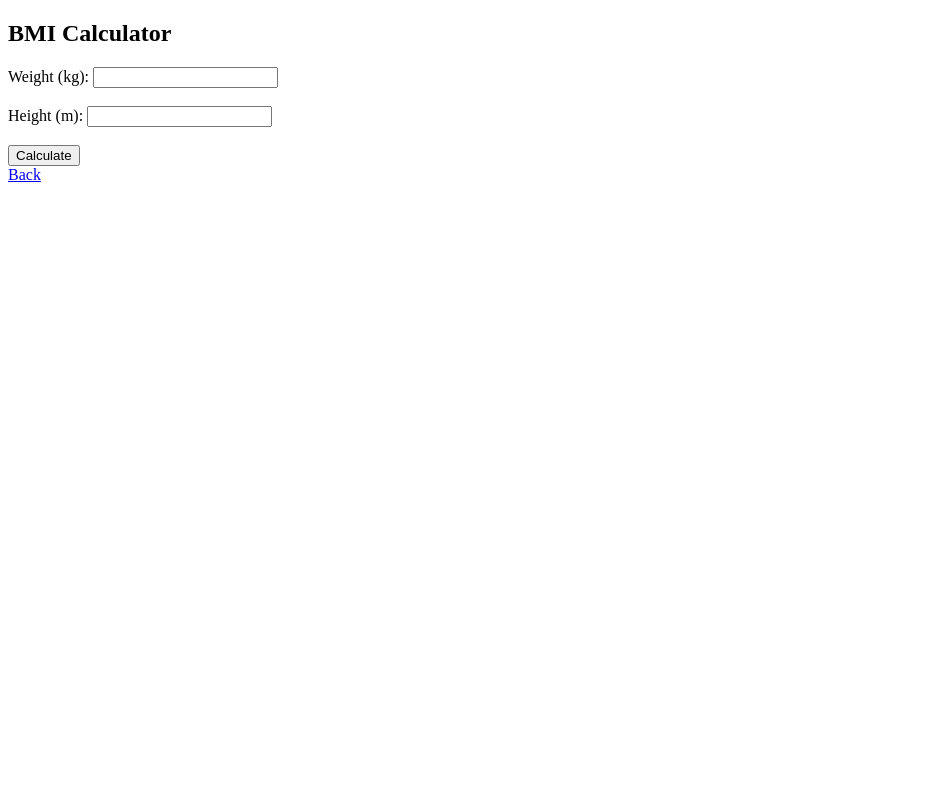
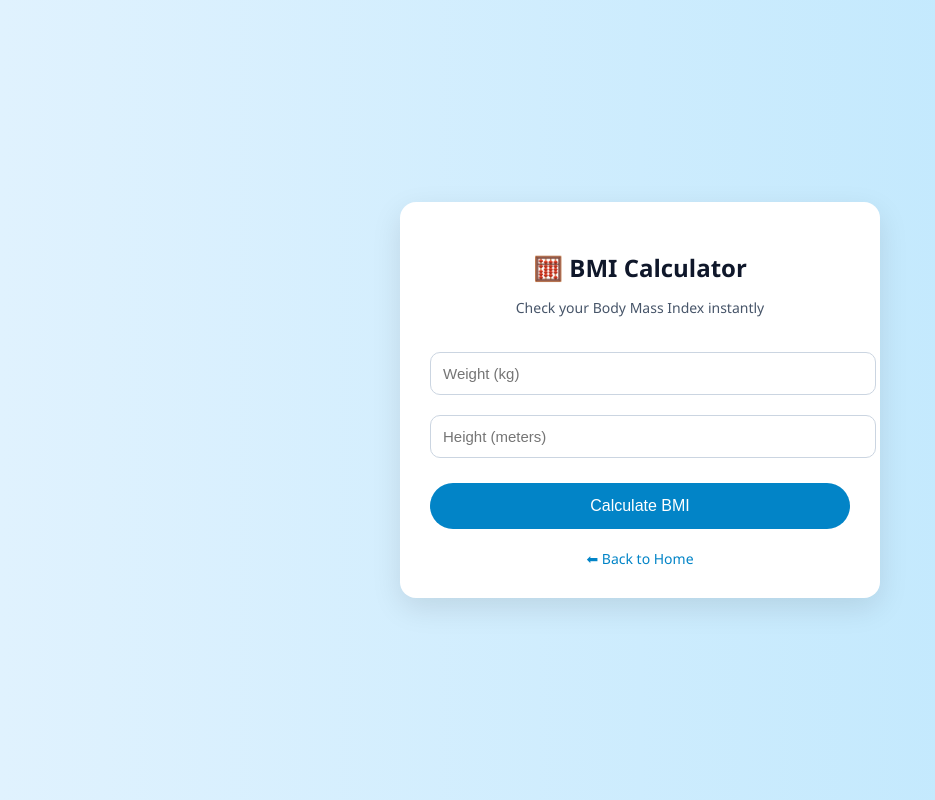
Before and after one commit to sanaayisha659-netizen/smart-health-assistant, a Flask app: page /bmi in a window 1280 px wide. Shown: the whole page, without its empty margins (0-935 px from the left). Run offline with Flask 3, Linux system fonts and the light colour scheme.

Commit message:
Update bmi.html

```diff
--- a/templates/bmi.html
+++ b/templates/bmi.html
@@ -1,23 +1,99 @@
 <!DOCTYPE html>
-<html>
+<html lang="en">
 <head>
-    <title>BMI Calculator</title>
+  <meta charset="UTF-8">
+  <title>BMI Calculator</title>
+  <style>
+    body {
+      margin: 0;
+      font-family: 'Segoe UI', sans-serif;
+      background: linear-gradient(to right, #e0f2fe, #bae6fd);
+      min-height: 100vh;
+      display: flex;
+      align-items: center;
+      justify-content: center;
+    }
+
+    .card {
+      background: white;
+      width: 420px;
+      padding: 30px;
+      border-radius: 16px;
+      box-shadow: 0 10px 30px rgba(0,0,0,0.1);
+      text-align: center;
+    }
+
+    h2 {
+      margin-bottom: 10px;
+      color: #0f172a;
+    }
+
+    p {
+      color: #475569;
+      font-size: 14px;
+      margin-bottom: 25px;
+    }
+
+    input {
+      width: 100%;
+      padding: 12px;
+      margin: 10px 0;
+      border-radius: 10px;
+      border: 1px solid #cbd5e1;
+      font-size: 15px;
+    }
+
+    button {
+      margin-top: 15px;
+      width: 100%;
+      padding: 14px;
+      border: none;
+      border-radius: 30px;
+      background: #0284c7;
+      color: white;
+      font-size: 16px;
+      cursor: pointer;
+    }
+
+    button:hover {
+      background: #0369a1;
+    }
+
+    .result {
+      margin-top: 20px;
+      font-weight: bold;
+      color: #0f766e;
+    }
+
+    a {
+      display: block;
+      margin-top: 20px;
+      text-decoration: none;
+      color: #0284c7;
+      font-size: 14px;
+    }
+  </style>
 </head>
 <body>
-    <h2>BMI Calculator</h2>
 
-    <form method="post">
-        Weight (kg):
-        <input type="number" step="any" name="weight" required><br><br>
-        Height (m):
-        <input type="number" step="any" name="height" required><br><br>
-        <button type="submit">Calculate</button>
-    </form>
+<div class="card">
+  <h2>🧮 BMI Calculator</h2>
+  <p>Check your Body Mass Index instantly</p>
 
-    {% if result %}
-        <p><b>{{ result }}</b></p>
-    {% endif %}
+  <form method="post">
+    <input type="number" step="any" name="weight" placeholder="Weight (kg)" required>
+    <input type="number" step="any" name="height" placeholder="Height (meters)" required>
+    <button type="submit">Calculate BMI</button>
+  </form>
 
-    <a href="/">Back</a>
+  {% if result %}
+  <div class="result">
+    Your BMI: {{ result }}
+  </div>
+  {% endif %}
+
+  <a href="/">⬅ Back to Home</a>
+</div>
+
 </body>
 </html>
```
